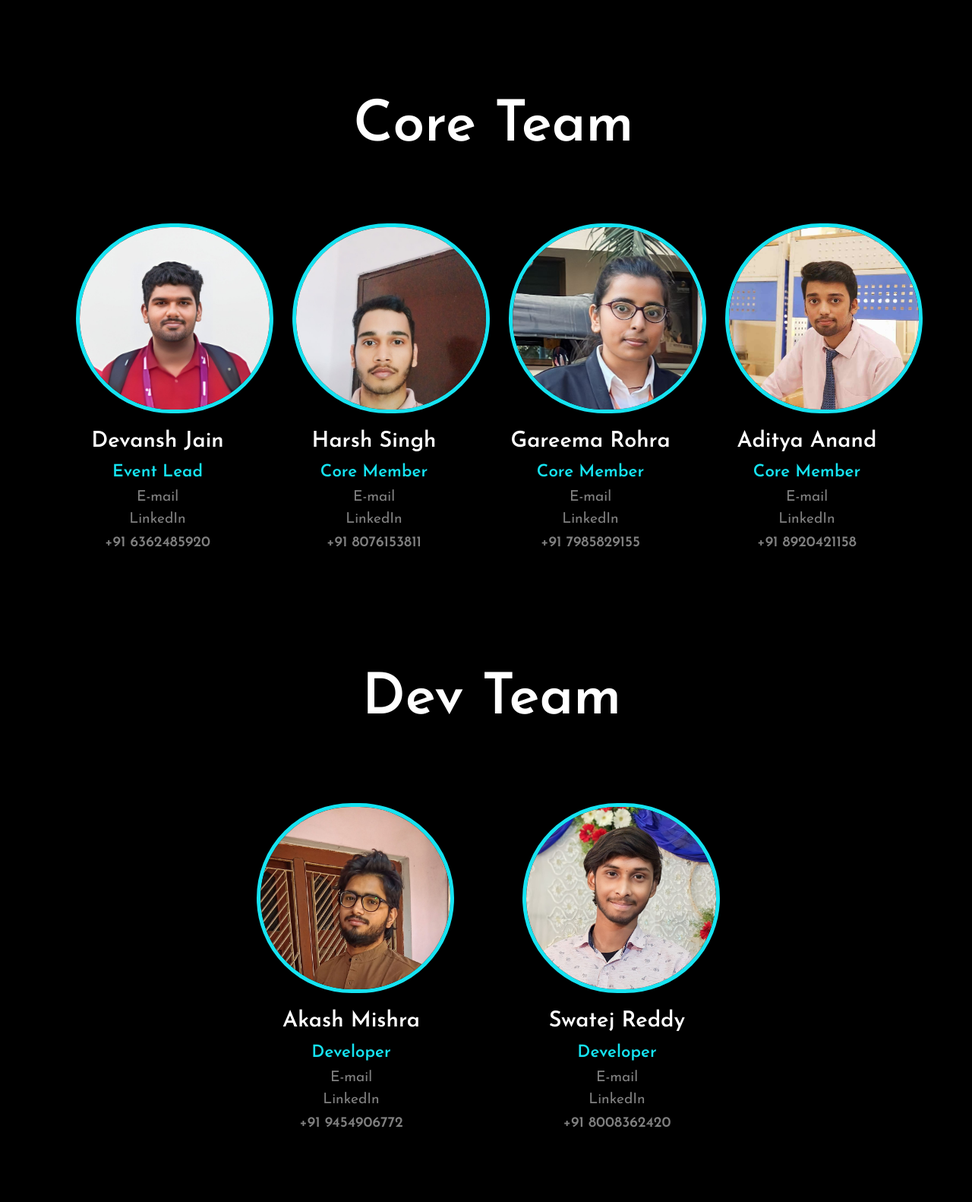
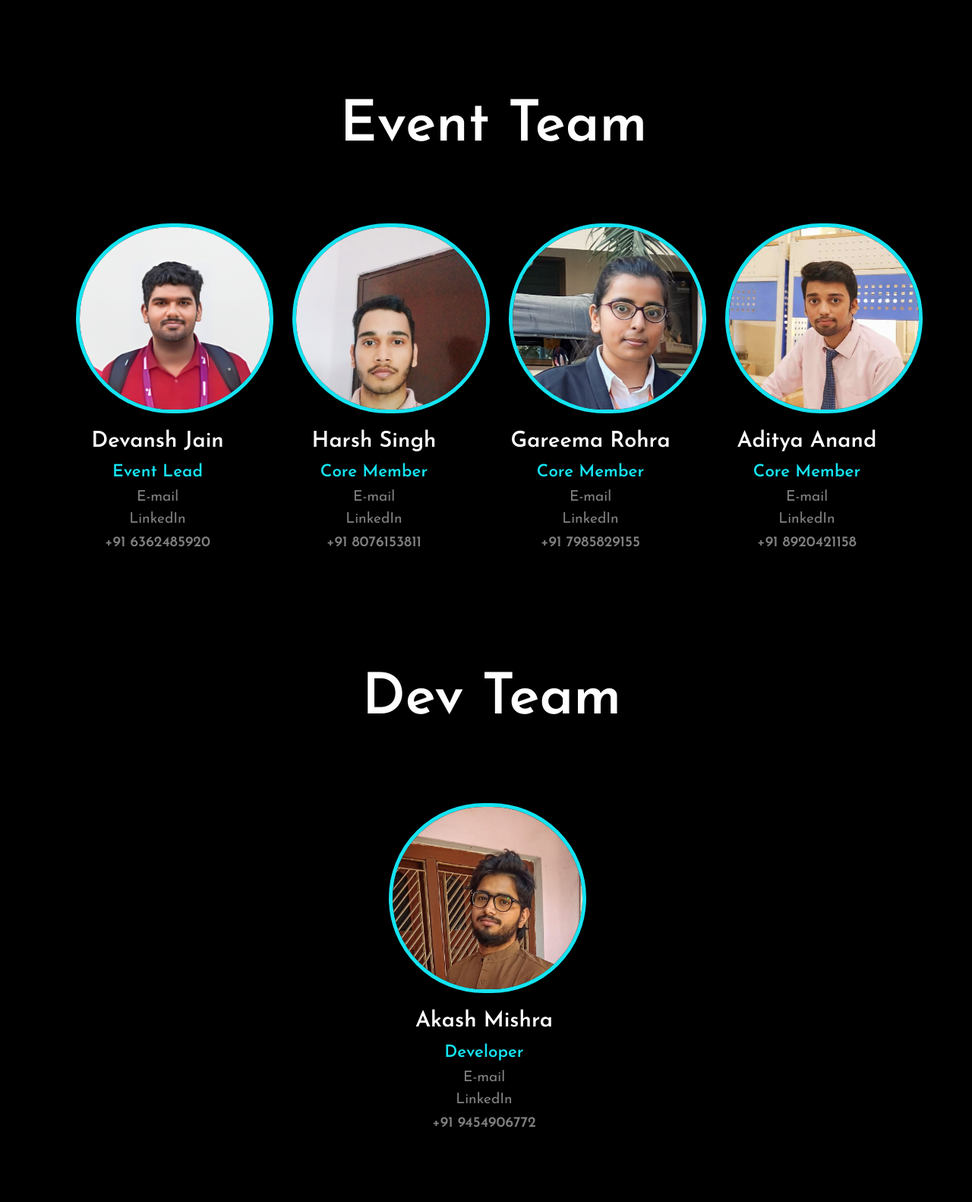
Before and after one commit to mak650650/Extension-Mania-Website, a plain HTML site: page index.html in a window 1280 px wide. Shown: the part 6178-7760 px from the top of the page at 76% size. Drawn offline with Linux system fonts and the light colour scheme.

Commit message:
Update index.html

```diff
--- a/index.html
+++ b/index.html
@@ -1,3 +1,4 @@
+
 <!DOCTYPE html>
 <html lang="en">
 <head>
@@ -367,7 +368,7 @@
 
 
       <div class="team-detail">
-        <h1>Core Team</h1>
+        <h1>Event Team</h1>
       </div>
 
       <div class="members-container">
@@ -448,18 +449,7 @@
               target="_blank">LinkedIn</a></div>
           <h4>+91 9454906772</h4>
         </div>
-        <div class="members-dev-2">
-          <div class="img-dev-div">
-            <img class="img-dev-1" src="/images/swatej.jpeg" alt="">
-          </div>
-          <h2>Swatej Reddy</h2>
-          <h3>Developer</h3>
-          <div class="id-div-dev-email"><a href="mailto: 22f1000024@ds.study.iitm.ac.in">E-mail</a></div>
-          <div class="id-div-dev-linkedin"> <a href="https://www.linkedin.com/in/swatej-reddy-05723921b/"
-              target="_blank">LinkedIn</a></div>
-          <h4>+91 8008362420</h4>
-        </div>
-      </div>
+
     </div>
     </div>
   </section>
@@ -477,13 +467,13 @@
         <div class="footer-top">
           <p id="footer-top-text">Stay connected with us on social media for updates on Extension Mania 2023!
           </p>
-          <a target="_blank" href="mailto: 22f2001011@student.onlinedegree.iitm.ac.in">
+          <a target="_blank" href="mailto: technicals@iitmparadox.org">
             <img src="images/gmail.png" alt="" class="email">
           </a>
-          <a target="_blank" href="https://chat.whatsapp.com/KqDpP2Nssw2EB3XOoVPIe2">
+          <a target="_blank" href="https://chat.whatsapp.com/DR0wqtGZk7v2MEH0nUPxFe">
             <img src="images/whatsapp.png" alt="" class="whatsapp">
           </a>
-          <a target="_blank" href="https://instagram.com/extension.mania.23?igshid=NTc4MTIwNjQ2YQ==">
+          <a target="_blank" href="https://instagram.com/paradox_iitmadras?igshid=NTc4MTIwNjQ2YQ==">
             <img src="images/instagram.png" alt="" class="instagram">
           </a>
         </div>
@@ -494,6 +484,6 @@
       </div>
     </div>
   </footer>
-   <!--=======================================================
+<!--=======================================================
                       FOOTERS
 ===========================================================-->
```
